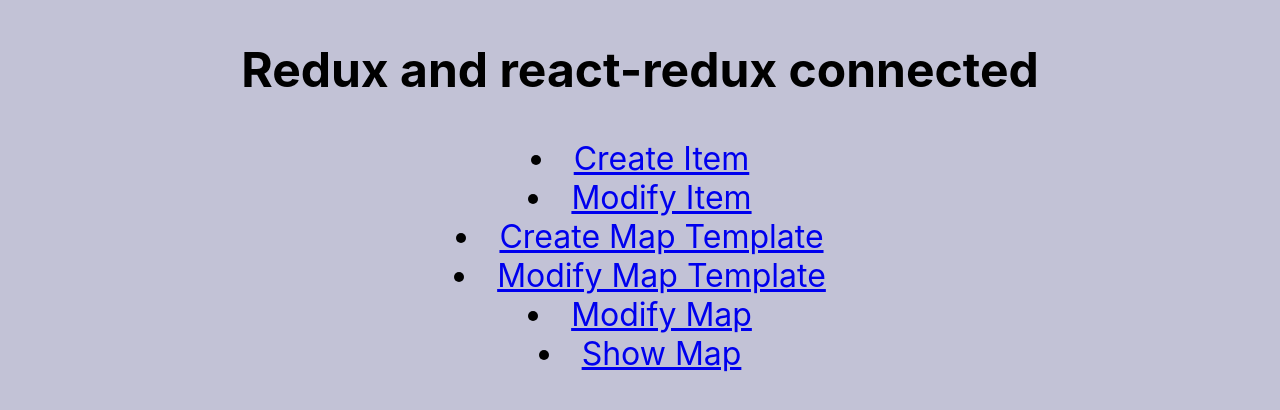
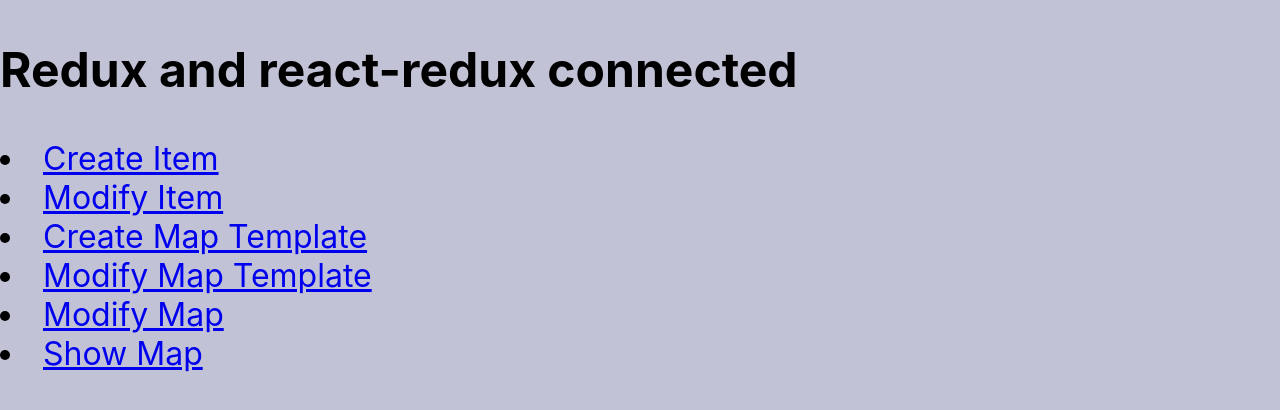
Before and after one commit to dbal10/IO2020, a React (Create React App) app in the folder client/: page / in a window 1280 px wide. Shown: the top 410 px of the page. Built offline with nearby package versions, Linux system fonts and the light colour scheme; no server answers.

Commit message:
restrukturyzacja

```diff
--- a/client/src/App.js
+++ b/client/src/App.js
@@ -25,12 +25,12 @@
 
 function App() {
   return (
-    <BrowserRouter>
-      <div className="App">
-        <FirstConnect />
-      </div>
-    </BrowserRouter>
-    /*
+    // <BrowserRouter>
+    //   <div className="App">
+    //     <FirstConnect />
+    //   </div>
+    // </BrowserRouter>
+
     <React.Fragment>
     <Router>
 
@@ -42,13 +42,13 @@
       <Route path="/UserBrowse" component = {UserBrowseView}/>
       <Route path="/MapTemplates" component = {MapTemplatesView}/>
       <Route path="/ArchiveMaps" component = {ArchiveMapsView}/>
-      <Route path="/" component = {Firebase}/>
+      {/* <Route path="/" component = {Firebase}/>  */}
       <ConnectionWithPlansza />
 
 
     </Switch>
     </Router>
-    </React.Fragment>*/
+    </React.Fragment>
   );
 }
 
--- a/client/src/ConnectionWithPlansza.js
+++ b/client/src/ConnectionWithPlansza.js
@@ -23,7 +23,7 @@
     render() {
         return (
             <div>
-                {/* <Route path="/" exact render={() => <h2>{this.state.info}</h2>} />
+                <Route path="/" exact render={() => <h2>{this.state.info}</h2>} />
                 <Route path="/" exact render={() => <h2>{this.props.information}</h2>} />
                 <div>
                     <nav>
@@ -34,7 +34,7 @@
                         <Route path="/" exact render={() => <li><Link to="/map/modify">Modify Map</Link></li>}/>
                         <Route path="/" exact render={() => <li><Link to="/map/show">Show Map</Link></li>}/>
                     </nav>
-                </div> */}
+                </div>
                 <Route path='/item/create' exact component={ItemCreate} />
                 <Route path='/item/modify' exact component={ItemModify} />
                 <Route path='/map/template/create' exact component={MapTemplateCreate} />
```
